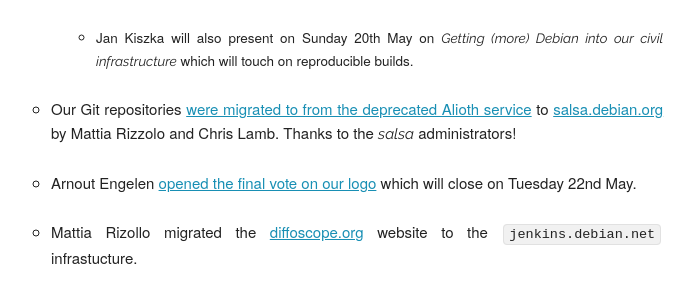
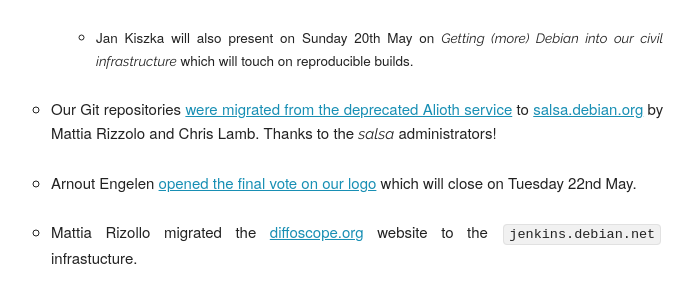
Before and after one commit to prototypefund/reproducible-website, a Jekyll site: the page built from _blog/posts/160.md, in a window 1280 px wide and 900 px high, scrolled down 470 px. Shown: the part 162-456 px from the top of the window, without its empty margins (124-819 px from the left). Built offline with Jekyll 4.4.1, drawn with Linux system fonts in a browser that asks for light colours; some web fonts are replaced.

Commit message:
160: fix minor typo.

```diff
--- a/_blog/posts/160.md
+++ b/_blog/posts/160.md
@@ -16,7 +16,7 @@
 
     * Jan Kiszka will also present on Sunday 20th May on *Getting (more) Debian into our civil infrastructure* which will touch on reproducible builds.
 
-* Our Git repositories [were migrated to from the deprecated Alioth service](https://lists.reproducible-builds.org/pipermail/rb-general/2018-May/000954.html) to [salsa.debian.org](https://wiki.debian.org/Salsa) by Mattia Rizzolo and Chris Lamb. Thanks to the *salsa* administrators!
+* Our Git repositories [were migrated from the deprecated Alioth service](https://lists.reproducible-builds.org/pipermail/rb-general/2018-May/000954.html) to [salsa.debian.org](https://wiki.debian.org/Salsa) by Mattia Rizzolo and Chris Lamb. Thanks to the *salsa* administrators!
 
 * Arnout Engelen [opened the final vote on our logo](https://lists.reproducible-builds.org/pipermail/rb-general/2018-May/000952.html) which will close on Tuesday 22nd May.
 
```
